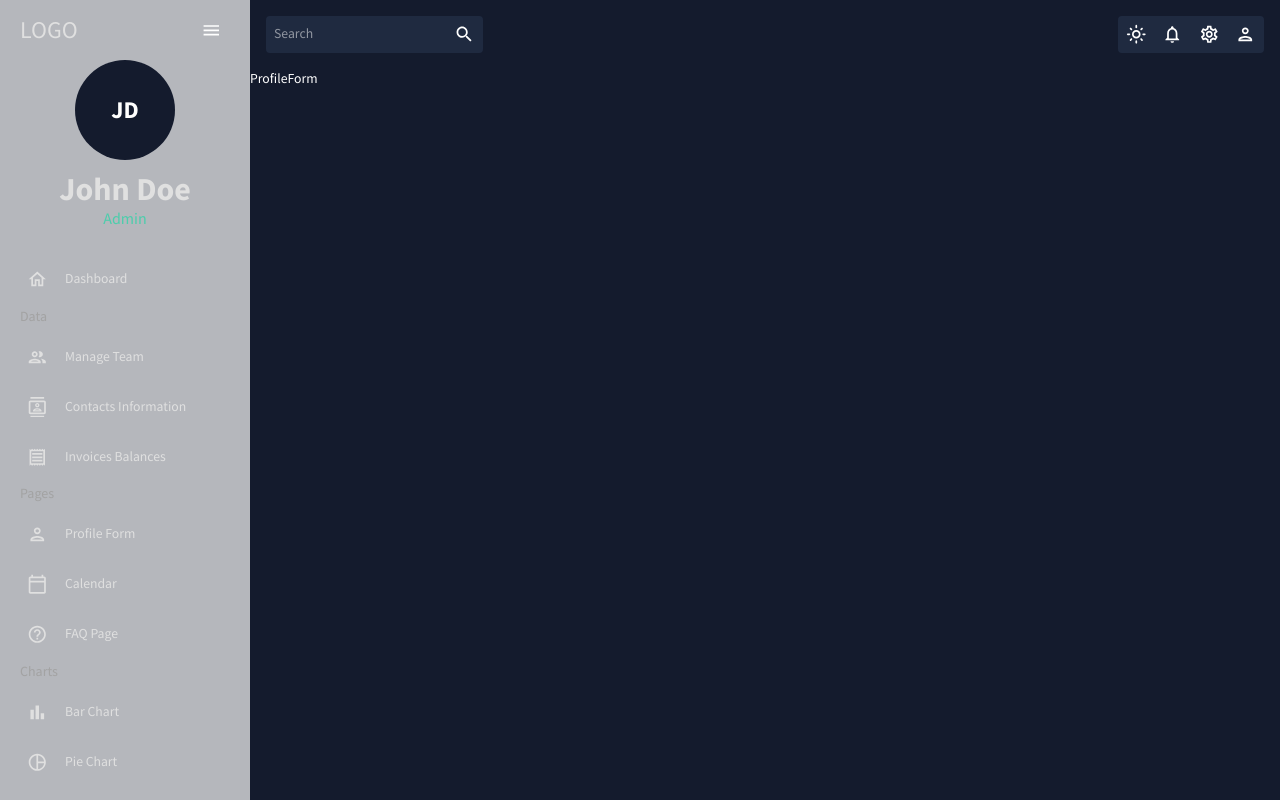
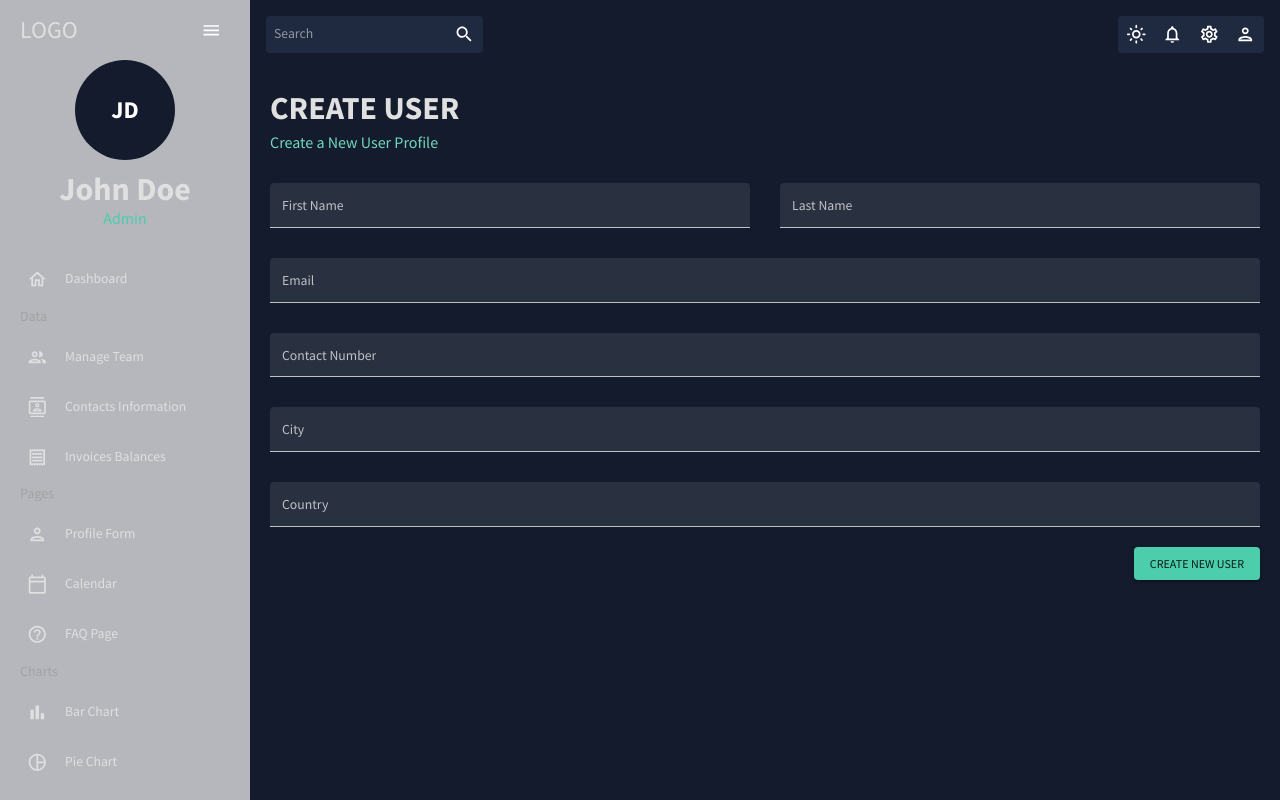
Before and after one commit to zhulym/admin-dashboard, a React (Create React App) app: page /form in a window 1280 px wide. Built offline with nearby package versions, Linux system fonts and the light colour scheme.

Commit message:
feat: add profile user form

```diff
--- a/src/components/form/ProfileForm.tsx
+++ b/src/components/form/ProfileForm.tsx
@@ -1,10 +1,109 @@
 import React, { FC } from 'react';
+import { Formik } from "formik";
+import { Box, Button, TextField, TextFieldProps, useMediaQuery } from '@mui/material';
 
-type Props = {};
+import { IProfileForm } from 'model/app';
+import { checkoutSchema, initialValues, profileFormFields } from 'constants/profileForm';
 
-const ProfileForm: FC = (props: Props) => {
+import DashboardHeader from 'components/dashboard-header/DashboardHeader';
+
+const ProfileForm: FC = () => {
+  const isMobile = useMediaQuery("(max-width:600px)");
+
+  const onSubmit = (values: IProfileForm) => {
+    // eslint-disable-next-line no-console
+    console.log(values);
+  };
+
   return (
-    <div>ProfileForm</div>
+    <Box m="20px">
+      <DashboardHeader title="CREATE USER" subtitle="Create a New User Profile" />
+
+      <Formik
+        onSubmit={onSubmit}
+        initialValues={initialValues}
+        validationSchema={checkoutSchema}
+      >
+        {({
+          values,
+          errors,
+          touched,
+          handleBlur,
+          handleChange,
+          handleSubmit,
+        }) => (
+          <form onSubmit={handleSubmit}>
+            <Box
+              display="grid"
+              gap="30px"
+              gridTemplateColumns="repeat(4, minmax(0, 1fr))"
+              sx={{ "& > div": { gridColumn: isMobile ? "span 4" : undefined } }}
+            >
+              <TextField
+                {...profileFormFields.firstName as TextFieldProps}
+                onBlur={handleBlur}
+                onChange={handleChange}
+                value={values.firstName}
+                error={!!touched.firstName && !!errors.firstName}
+                helperText={touched.firstName && errors.firstName}
+                sx={{ gridColumn: "span 2" }}
+              />
+              <TextField
+                {...profileFormFields.lastName as TextFieldProps}
+                onBlur={handleBlur}
+                onChange={handleChange}
+                value={values.lastName}
+                error={!!touched.lastName && !!errors.lastName}
+                helperText={touched.lastName && errors.lastName}
+                sx={{ gridColumn: "span 2" }}
+              />
+              <TextField
+                {...profileFormFields.email as TextFieldProps}
+                onBlur={handleBlur}
+                onChange={handleChange}
+                value={values.email}
+                error={!!touched.email && !!errors.email}
+                helperText={touched.email && errors.email}
+                sx={{ gridColumn: "span 4" }}
+              />
+              <TextField
+                {...profileFormFields.contact as TextFieldProps}
+                onBlur={handleBlur}
+                onChange={handleChange}
+                value={values.contact}
+                error={!!touched.contact && !!errors.contact}
+                helperText={touched.contact && errors.contact}
+                sx={{ gridColumn: "span 4" }}
+              />
+              <TextField
+                {...profileFormFields.city as TextFieldProps}
+                onBlur={handleBlur}
+                onChange={handleChange}
+                value={values.city}
+                error={!!touched.city && !!errors.city}
+                helperText={touched.city && errors.city}
+                sx={{ gridColumn: "span 4" }}
+              />
+              <TextField
+                {...profileFormFields.country as TextFieldProps}
+                onBlur={handleBlur}
+                onChange={handleChange}
+                value={values.country}
+                error={!!touched.country && !!errors.country}
+                helperText={touched.country && errors.country}
+                sx={{ gridColumn: "span 4" }}
+              />
+            </Box>
+
+            <Box display="flex" justifyContent="end" mt="20px">
+              <Button type="submit" color="secondary" variant="contained" >
+                Create New User
+              </Button>
+            </Box>
+          </form>
+        )}
+      </Formik>
+    </Box>
   );
 };
 
--- /dev/null
+++ b/src/constants/profileForm.ts
@@ -0,0 +1,75 @@
+import * as yup from "yup";
+
+export const phoneRegExp = /^((\+[1-9]{1,4}[ -]?)|(\([0-9]{2,3}\)[ -]?)|([0-9]{2,4})[ -]?)*?[0-9]{3,4}[ -]?[0-9]{3,4}$/;
+
+export const checkoutSchema = yup.object().shape({
+  firstName: yup.string().required("required"),
+  lastName: yup.string().required("required"),
+  email: yup.string().email("invalid email").required("required"),
+  contact: yup
+    .string()
+    .matches(phoneRegExp, "Phone number is not valid")
+    .required("required"),
+  city: yup.string().required("required"),
+  country: yup.string().required("required"),
+});
+
+export const initialValues = {
+  firstName: "",
+  lastName: "",
+  email: "",
+  contact: "",
+  city: "",
+  country: "",
+};
+
+export const profileFormFields = {
+  firstName: {
+    name: "firstName",
+    label: "First Name",
+    fullWidth: true,
+    variant: "filled",
+    type: "text",
+    size: "small",
+  },
+  lastName: {
+    name: "lastName",
+    fullWidth: true,
+    variant: "filled",
+    type: "text",
+    size: "small",
+    label: "Last Name",
+  },
+  email: {
+    name: "email",
+    fullWidth: true,
+    variant: "filled",
+    type: "text",
+    size: "small",
+    label: "Email",
+  },
+  contact: {
+    name: "contact",
+    fullWidth: true,
+    variant: "filled",
+    type: "text",
+    size: "small",
+    label: "Contact Number",
+  },
+  city: {
+    name: "city",
+    fullWidth: true,
+    variant: "filled",
+    type: "text",
+    size: "small",
+    label: "City",
+  },
+  country: {
+    name: "country",
+    fullWidth: true,
+    variant: "filled",
+    type: "text",
+    size: "small",
+    label: "Country",
+  },
+};
```
Also changed, not shown: src/model/app.ts (+9 -0 lines).
